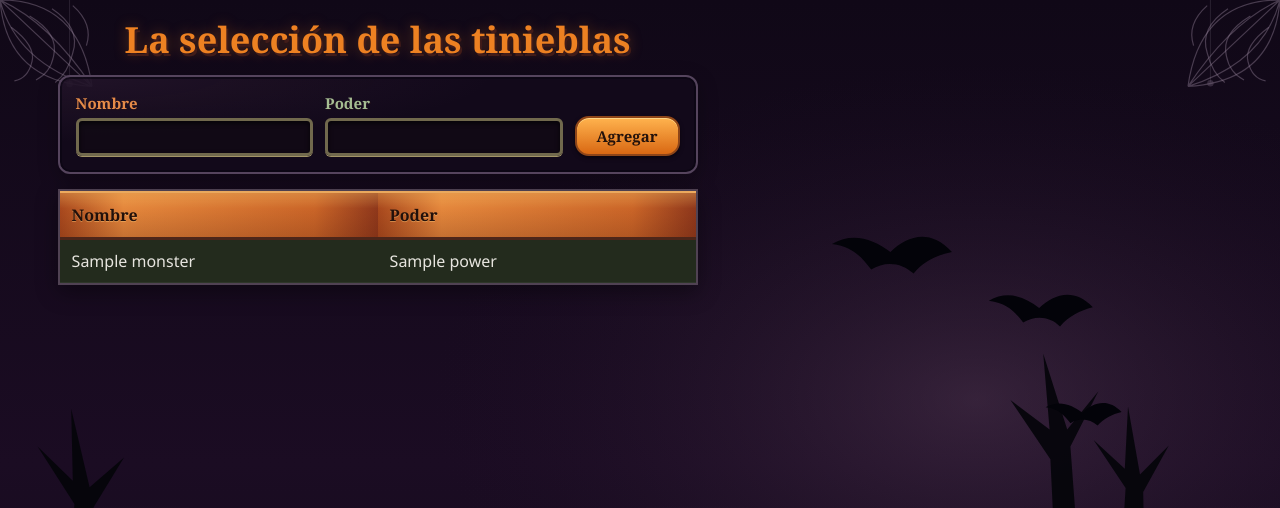
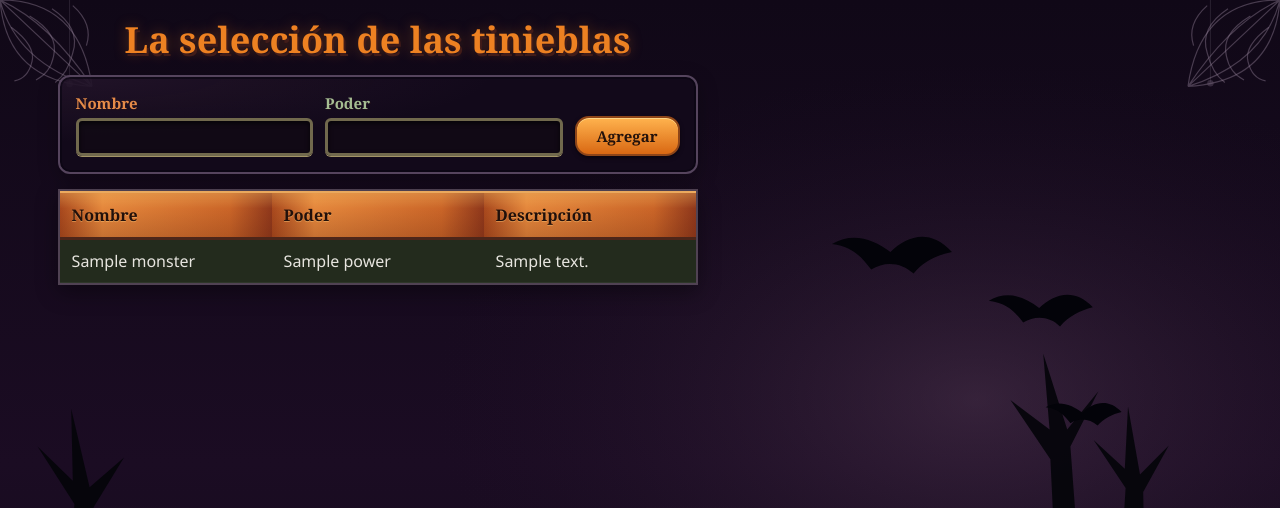
Before and after one commit to Julian716/Halloween-, a Flask app: template templates/index.html in a window 1280 px wide. Shown: the top 508 px of the page. Run offline with Flask 3, Linux system fonts and the light colour scheme; the template is opened without the code that fills it: most values are stand-ins (such as "Sample title", 1, 10 or a date in 2020).

Commit message:
Error intencional en index

```diff
--- a/templates/index.html
+++ b/templates/index.html
@@ -20,11 +20,13 @@
             <tr>
                 <th>Nombre</th>
                 <th>Poder</th>
+                <th>Descripción</th>
             </tr>
             {% for monster in monsters %}
             <tr>
                 <td>{{ monster.name }}</td>
                 <td>{{ monster.power }}</td>
+                <td>{{ monster.description }}</td>
             </tr>
             {% endfor %}
         </table>
```
Also changed, not shown: tests/test_app.py (+0 -10 lines).
